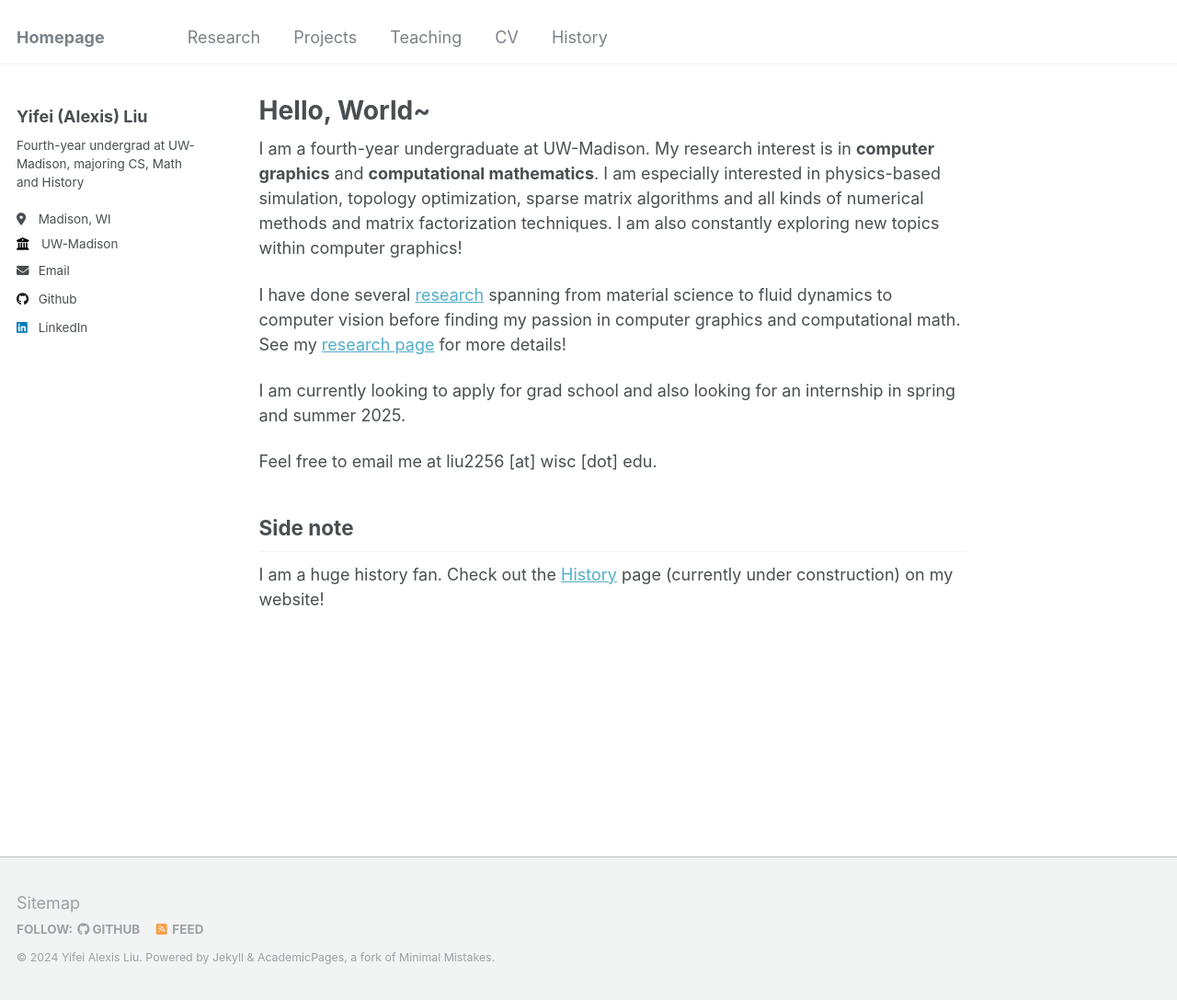
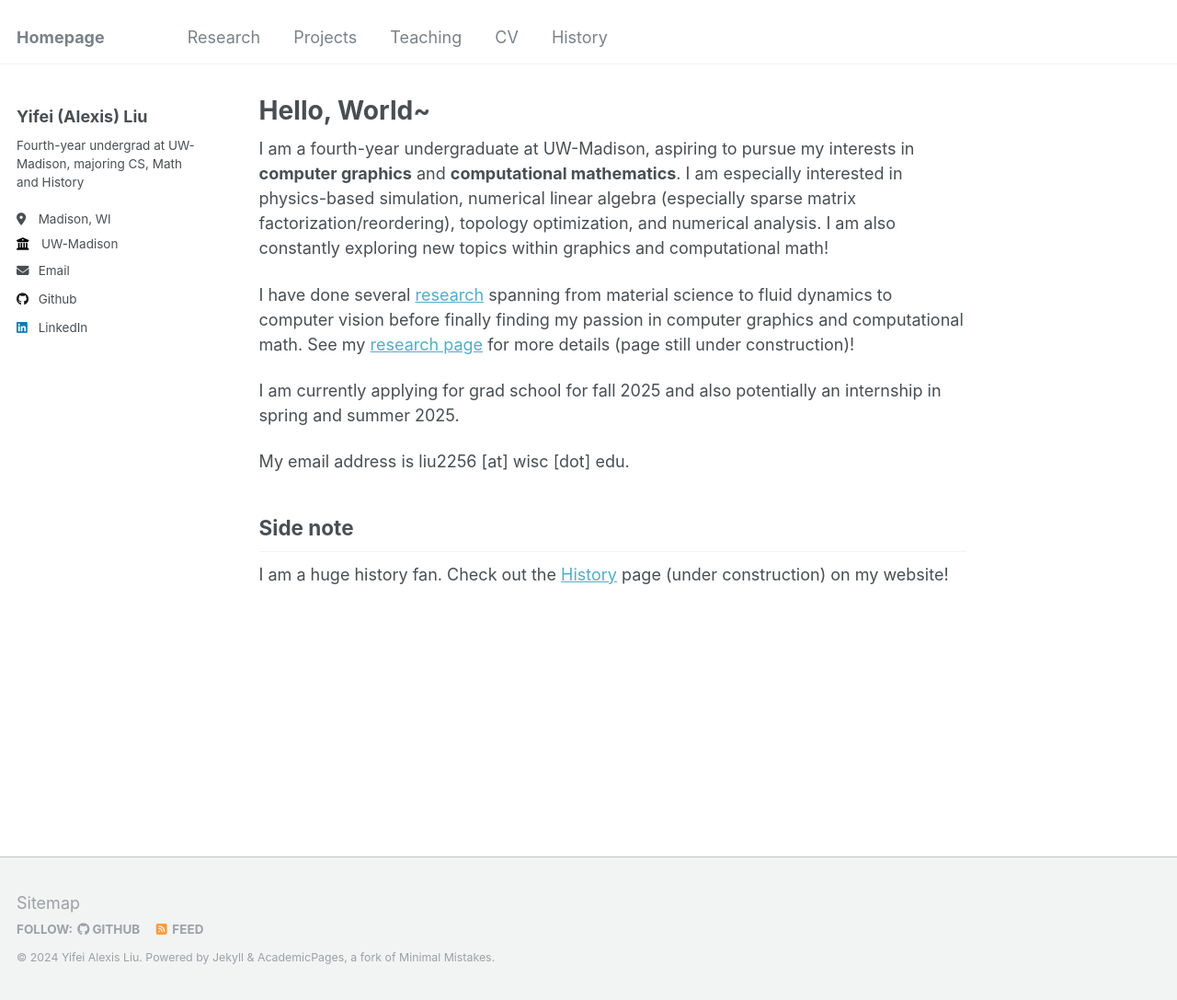
Before and after one commit to AlexisL321/AlexisL321.github.io, a Jekyll site: the page built from _pages/about.md, in a window 1280 px wide and 1087 px high. Shown: the whole window at 92% size. Built offline with Jekyll 4.4.1, drawn with Linux system fonts in a browser that asks for light colours.

Commit message:
history page

```diff
--- a/_pages/about.md
+++ b/_pages/about.md
@@ -7,21 +7,25 @@ redirect_from:
   - /about.html
 ---
 
-I am a fourth-year undergraduate at UW-Madison. My research interest is in
-**computer graphics** and **computational mathematics**. I am especially interested in physics-based simulation, topology optimization, sparse matrix
-algorithms and all kinds of numerical methods and matrix factorization
-techniques. I am also constantly exploring new topics within computer graphics!
+I am a fourth-year undergraduate at UW-Madison, aspiring to pursue my
+ interests in
+ **computer graphics** and **computational mathematics**. I am especially
+ interested in physics-based simulation, numerical linear algebra
+ (especially sparse matrix factorization/reordering), topology optimization, and numerical analysis. I am also constantly exploring new
+ topics within graphics and computational math!
 
-I have done several [research](https://AlexisL321.github.io/research/) spanning from material science to fluid dynamics to computer vision before finding my passion in computer graphics and computational math. See my [research
-page](https://AlexisL321.github.io/research/) for more details!
+I have done several [research](https://AlexisL321.github.io/research/)
+spanning from material science to fluid dynamics to computer vision before
+finally finding my passion in computer graphics and computational math. See my [research
+ page](https://AlexisL321.github.io/research/) for more details (page still under construction)!
 
-I am currently looking to apply for grad school and also looking for an
-internship in spring and summer 2025.
+I am currently applying for grad school for fall 2025 and also potentially an
+ internship in spring and summer 2025.
 
-Feel free to email me at liu2256 [at] wisc [dot] edu.
+My email address is liu2256 [at] wisc [dot] edu.
 
 ## Side note
 
 I am a huge history fan. Check out the
-[History](https://AlexisL321.github.io/history/) page (currently under
+[History](https://AlexisL321.github.io/history/) page (under
 construction) on my website!
```
Also changed, not shown: 3 other files.
